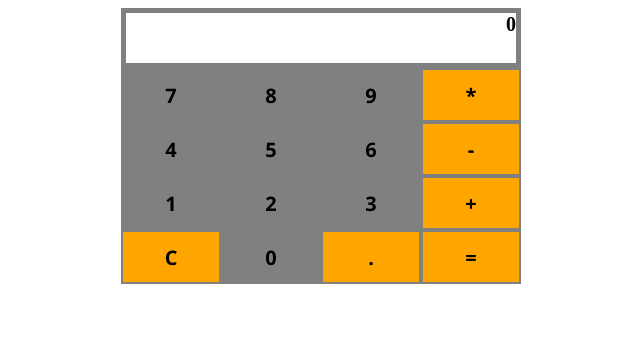
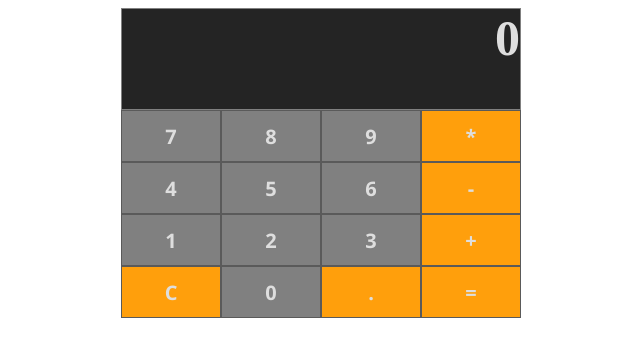
Before and after one commit to unclemace/calculator, a plain HTML site: page layout.html in a window 1280 px wide. Shown: the whole page, without its empty margins (319-959 px from the left). Drawn offline with Linux system fonts and the light colour scheme.

Commit message:
bug fixing

```diff
--- a/core.js
+++ b/core.js
@@ -9,13 +9,13 @@ const keys = {
     'seven': { type: 'number',  value: 7},
     'eight': { type: 'number',  value: 8},
     'nine': { type: 'number',  value: 9},
-    'minus': { type: 'operator'},
-    'plus': { type: 'operator'},
-    'multiply': { type: 'operator'},
-    'equal': { type: 'operator'},
-    'dot': { type: 'operator'},
-    'plus-minus': { type: 'operator'},
-    'division':{type:'operator'},
+    'minus': { type: 'operator',value:'-'},
+    'plus': { type: 'operator',value:'+'},
+    'multiply': { type: 'operator',value:'*'},
+    'equal': { type: 'operator',value:'='},
+    'dot': { type: 'operator',value:'.'},
+    'plus-minus': { type: 'operator',value:'+-'},
+    'division':{type:'operator',value:'/'},
     'clear':{type:'operator'}
 }
 
@@ -47,8 +47,11 @@ keyboard.addEventListener('click', (e) => {
     const id = e.target.id;
     const keyConfig = keys[id];
     processClick(keyConfig, id);
-    if (state.visibleNumber !== 0) {
+    console.log(state);
+    if (state.lastOperation === '') {
         setResult(state.visibleNumber);
+    }else {
+        setResult(state.currentValue.toString()+keys[state.lastOperation].value+ state.visibleNumber);
     }
 });
 
@@ -57,33 +60,31 @@ function setResult(value) {
 }
 
 function processClick(keyConfig, id) {
-    if(keyConfig.type === 'number') {
+    if(keyConfig.type === 'number' ) {
+
         return processNumberClick(keyConfig.value);
     }
-
-
     if (keyConfig.type === 'operator'){
 
-        if(keyConfig.type === 'operator' && id === 'equal')
+        if(id === 'equal' || state.lastOperation !== '')
         {
             return calculateResult();
         }
 
-        if(keyConfig.type === 'operator' && id ==='clear')
+        if(id ==='clear')
         {
             return clearLastValue();
         }
-
         return processOperationClick(id);
     }
 }
+
 
 function processNumberClick(value) {
     changeVisibleValue(value)
 }
 
 function calculateResult() {
-    console.log(state);
     switch (state.lastOperation) {
         case 'plus':
             setValue(state.currentValue + state.visibleNumber);
@@ -107,7 +108,8 @@ function calculateResult() {
 function processOperationClick(value) {
     setOperation(value);
     setValue(state.visibleNumber);
-    setVisibleNumber(0);
+    setVisibleNumber('');
+
 }
 
 function changeVisibleValue(value) {
@@ -116,10 +118,14 @@ function changeVisibleValue(value) {
 }
 
 function clearLastValue(){
-    console.log(state);
-    if (state.visibleNumber > 9) {
+    if (Math.abs(state.visibleNumber) > 9) {
         const visibleNumber = state.visibleNumber.toString().slice(0,-1);
+        setValue(parseFloat(visibleNumber,10))
         setVisibleNumber(parseFloat(visibleNumber,10));
+    }
+    else {
+            setValue(0);
+            setVisibleNumber(0);
     }
 
 }
--- a/layout.html
+++ b/layout.html
@@ -4,9 +4,12 @@
     <meta charset="UTF-8">
     <meta name="viewport" content="width=device-width, initial-scale=1.0">
     <link rel="stylesheet" href="styles.css">
-    <title>Document</title>
+    <title>Calculator</title>
 </head>
 <body>
+    <nav>
+        <div></div>
+    </nav>
     <div class="container">
         <div class="view-field"></div>
        <div class="basic">
--- a/styles.css
+++ b/styles.css
@@ -11,13 +11,13 @@
     width: 100px;
     height: 50px;
     text-align: center;
-    border: 2px solid grey;
+    border: 1px solid #5a5a5a;
     cursor: pointer;
 
     display: flex;
     justify-content: center;
     align-items: center;
-
+    color: #dedede;
     font-family: "Segoe UI", sans-serif;
 }
 
@@ -26,7 +26,7 @@
 }
 
 .operator-key {
-    background-color:orange;
+    background-color:#ff9f0c;
 }
 
 .keyboard {
@@ -40,7 +40,10 @@
 }
 
 .view-field {
-    height: 50px;
+    background-color: #242424;
+    height: 100px;
     text-align: right;
-    border: 5px solid grey;
+    border: 1px solid grey;
+    font-size: 50px;
+    color:#dedede
 }
```
